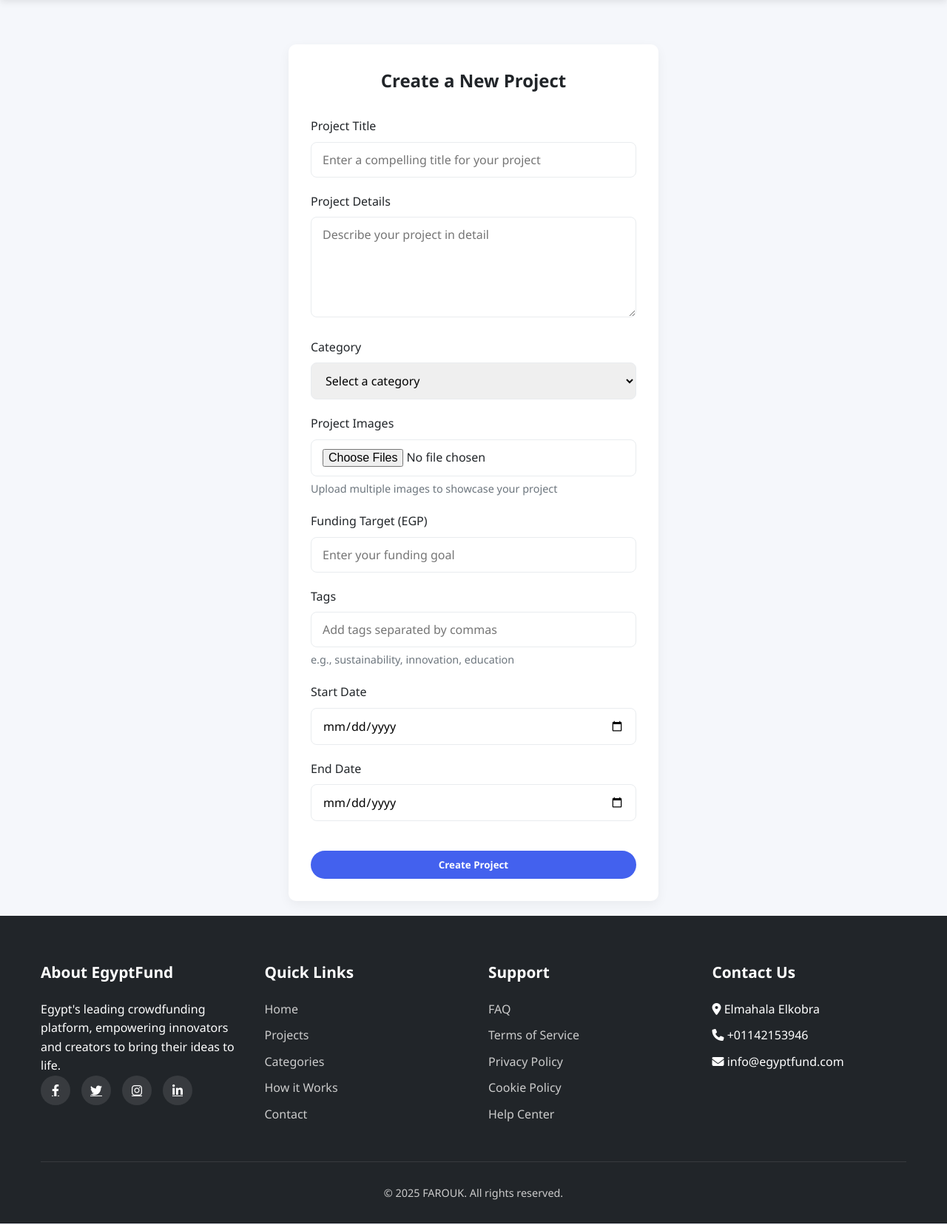
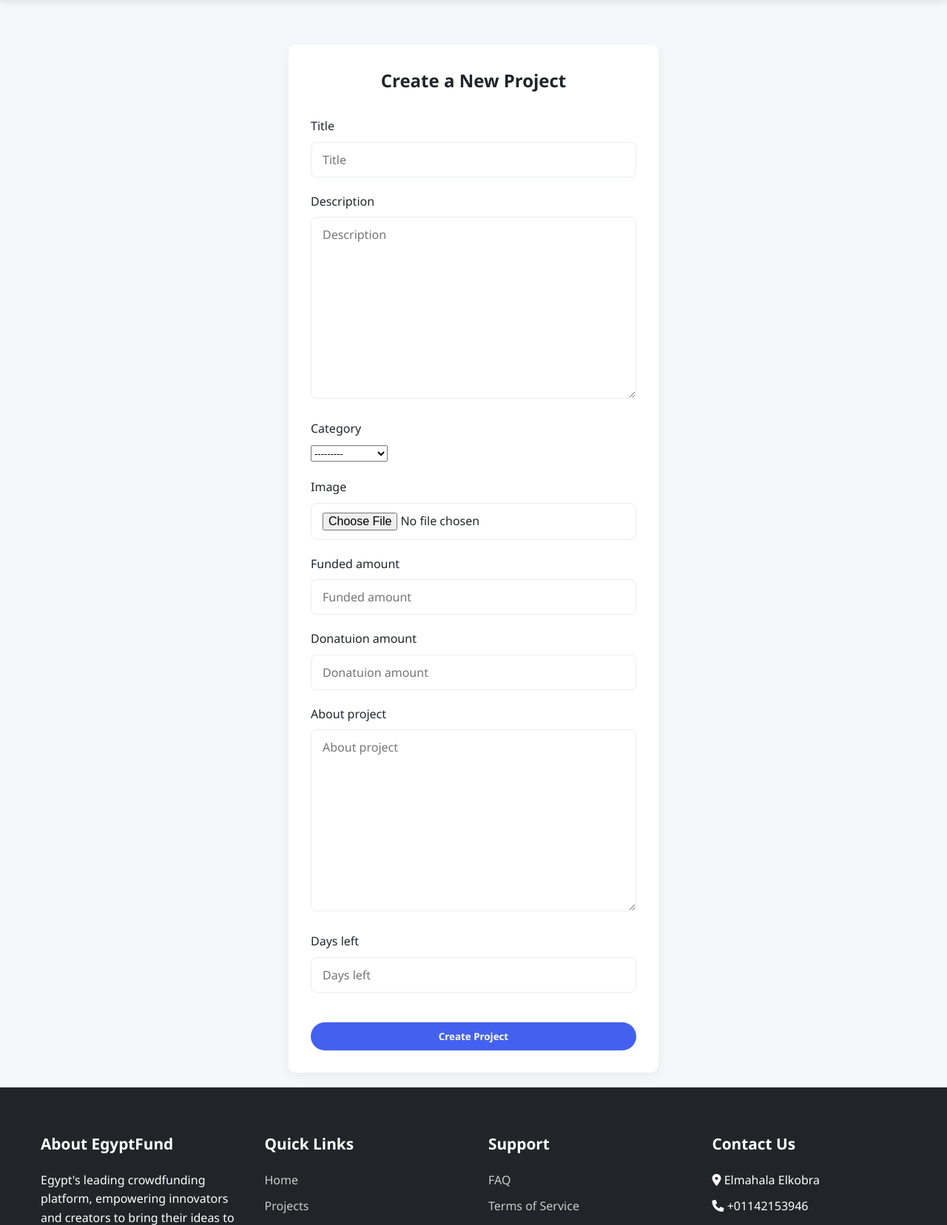
Before and after one commit to FAROUKDEV7/iti-final-project-Crowd-Funding-Web-app-Full-Stack-, a Django app: page /create-project/ in a window 1280 px wide. Shown: the part 80-1736 px from the top of the page at 74% size. Run offline with Django 5.2, Linux system fonts and the light colour scheme; data comes from the database, SQL or seed files in the repository; both versions use the stored data as it was after the commit; grey boxes labelled with a size stand in for pictures from a placeholder-image service; some libraries are stand-ins or nearby versions.

Commit message:
Add create project page and redirect to projects list after submission

```diff
--- /dev/null
+++ b/pages/form.py
@@ -0,0 +1,8 @@
+from django import forms
+from .models import Projects
+
+
+class ProjectForm(forms.ModelForm):
+    class Meta:
+        model = Projects
+        fields = ['title', 'description','category','image','funded_amount', 'donatuion_amount','about_project', 'days_left']
--- a/pages/models.py
+++ b/pages/models.py
@@ -1,19 +1,21 @@
 from django.db import models
 from django.utils.text import slugify
 import datetime
+from django.contrib.auth.models import User
 # Create your models here.
 
 class Projects(models.Model):
+    owner = models.ForeignKey(User, on_delete=models.CASCADE, related_name='projects')
     title = models.CharField(max_length=100)
     description = models.TextField()
     image = models.ImageField(upload_to='projects/%Y/%m/%d/')
     funded_amount = models.DecimalField(max_digits=10, decimal_places=2)
     donatuion_amount = models.DecimalField(max_digits=10, decimal_places=2)
-    donors = models.IntegerField()
-    days_left = models.IntegerField()
-    about_project = models.TextField()
-    amount_goal = models.DecimalField(max_digits=10, decimal_places=2)
-    start_date = models.DateField(auto_now_add=True)
+    donors = models.IntegerField(blank=True, null=True)
+    days_left = models.IntegerField(blank=True, null=True)
+    about_project = models.TextField(blank=True, null=True)
+    amount_goal = models.DecimalField(max_digits=10, decimal_places=2 ,blank=True, null=True)
+    start_date = models.DateField(blank=True, null=True)
     end_date = models.DateField(blank=True, null=True)
     category = models.ForeignKey('Categories', on_delete=models.CASCADE, related_name='projects')
     slug = models.SlugField(null=True, blank=True)
--- a/pages/views.py
+++ b/pages/views.py
@@ -1,5 +1,7 @@
 from django.shortcuts import render
 from .models import Projects , Categories
+from .form import ProjectForm
+from django.shortcuts import redirect, reverse
 # Create your views here.
 
 # home page
@@ -30,4 +32,13 @@ def project_detail(request, slug):
 
 # create project page
 def create_project(request):
-    return render(request, 'pages/create_project.html')
+    if request.method == 'POST':
+        form = ProjectForm(request.POST, request.FILES)
+        if form.is_valid():
+            myform = form.save(commit=False)
+            myform.owner = request.user
+            myform.save()
+            return redirect(reverse('projects'))
+    else:
+        form = ProjectForm()
+    return render(request, 'pages/create_project.html', {'form': form})
--- a/project/settings.py
+++ b/project/settings.py
@@ -38,6 +38,9 @@ INSTALLED_APPS = [
     'django.contrib.sessions',
     'django.contrib.messages',
     'django.contrib.staticfiles',
+
+    # bootstrap5
+    "django_bootstrap5",
 ]
 
 MIDDLEWARE = [
--- a/templates/pages/create_project.html
+++ b/templates/pages/create_project.html
@@ -1,4 +1,5 @@
 {% extends "base.html" %}
+{% load django_bootstrap5 %}
 
 {% block content %}
     <!-- Create Project Page -->
@@ -6,50 +7,10 @@
         <div class="container">
             <div class="form-container">
                 <h2 style="text-align: center; margin-bottom: 30px;">Create a New Project</h2>
-                <form>
-                    <div class="form-group">
-                        <label for="project-title">Project Title</label>
-                        <input type="text" class="form-control" id="project-title" placeholder="Enter a compelling title for your project">
-                    </div>
-                    <div class="form-group">
-                        <label for="project-details">Project Details</label>
-                        <textarea class="form-control" id="project-details" rows="5" placeholder="Describe your project in detail"></textarea>
-                    </div>
-                    <div class="form-group">
-                        <label for="project-category">Category</label>
-                        <select class="form-control" id="project-category">
-                            <option>Select a category</option>
-                            <option>Technology</option>
-                            <option>Art & Culture</option>
-                            <option>Education</option>
-                            <option>Health</option>
-                            <option>Environment</option>
-                            <option>Food</option>
-                        </select>
-                    </div>
-                    <div class="form-group">
-                        <label for="project-images">Project Images</label>
-                        <input type="file" class="form-control" id="project-images" multiple>
-                        <small class="form-text">Upload multiple images to showcase your project</small>
-                    </div>
-                    <div class="form-group">
-                        <label for="project-target">Funding Target (EGP)</label>
-                        <input type="number" class="form-control" id="project-target" placeholder="Enter your funding goal">
-                    </div>
-                    <div class="form-group">
-                        <label for="project-tags">Tags</label>
-                        <input type="text" class="form-control" id="project-tags" placeholder="Add tags separated by commas">
-                        <small class="form-text">e.g., sustainability, innovation, education</small>
-                    </div>
-                    <div class="form-group">
-                        <label for="project-start">Start Date</label>
-                        <input type="date" class="form-control" id="project-start">
-                    </div>
-                    <div class="form-group">
-                        <label for="project-end">End Date</label>
-                        <input type="date" class="form-control" id="project-end">
-                    </div>
-                    <button type="button" class="btn btn-primary" style="width: 100%; margin-top: 20px;">Create Project</button>
+                <form method="POST" enctype="multipart/form-data">
+                    {% csrf_token %}
+                    {% bootstrap_form form %}
+                    <button type="submit" class="btn btn-primary" style="width: 100%; margin-top: 20px;">Create Project</button>
                 </form>
             </div>
         </div>
--- a/templates/pages/index.html
+++ b/templates/pages/index.html
@@ -10,7 +10,7 @@
                 <div class="hero-content">
                     <h1>Fund Your Dreams, Empower Egypt</h1>
                     <p>Join Egypt's leading crowdfunding platform to bring innovative projects to life or support ideas that matter to you.</p>
-                    <a href="create_project.html" class="btn btn-primary">Start a Project</a>
+                    <a href="{% url "create_project" %}" class="btn btn-primary">Start a Project</a>
                     <a href="{% url "projects" %}" class="btn btn-outline" style="background-color: rgba(255, 255, 255, 0.2); color: white; border-color: white;">Explore Projects</a>
                 </div>
             </div>
--- a/templates/pages/project_detail.html
+++ b/templates/pages/project_detail.html
@@ -39,11 +39,10 @@
                     <div style="margin-top: 40px;">
                         <h2>About this project</h2>
                         <p style="margin: 20px 0;">
-                            {{ project.about_project }}
+
                         </p>
                         <p style="margin: 20px 0;">
-                            With your support, we can install these systems in 50 farms across Upper Egypt, directly benefiting over 200 families
-                            and reducing carbon emissions by an estimated 120 tons annually.
+                            {{ project.about_project }}
                         </p>
                     </div>
 
```
Also changed, not shown: db.sqlite3, media/projects/2025/09/14/2148613182.jpg (added), media/projects/2025/09/14/2148613182_0wV1axt.jpg (added), media/projects/2025/09/14/2148613182_4Zz3B7C.jpg (added), pages/migrations/0006_alter_projects_start_date.py (added), pages/migrations/0007_projects_owner.py (added), pages/migrations/0008_alter_projects_about_project_and_more.py (added), pages/migrations/0009_alter_projects_amount_goal.py (added), 5 other files.
